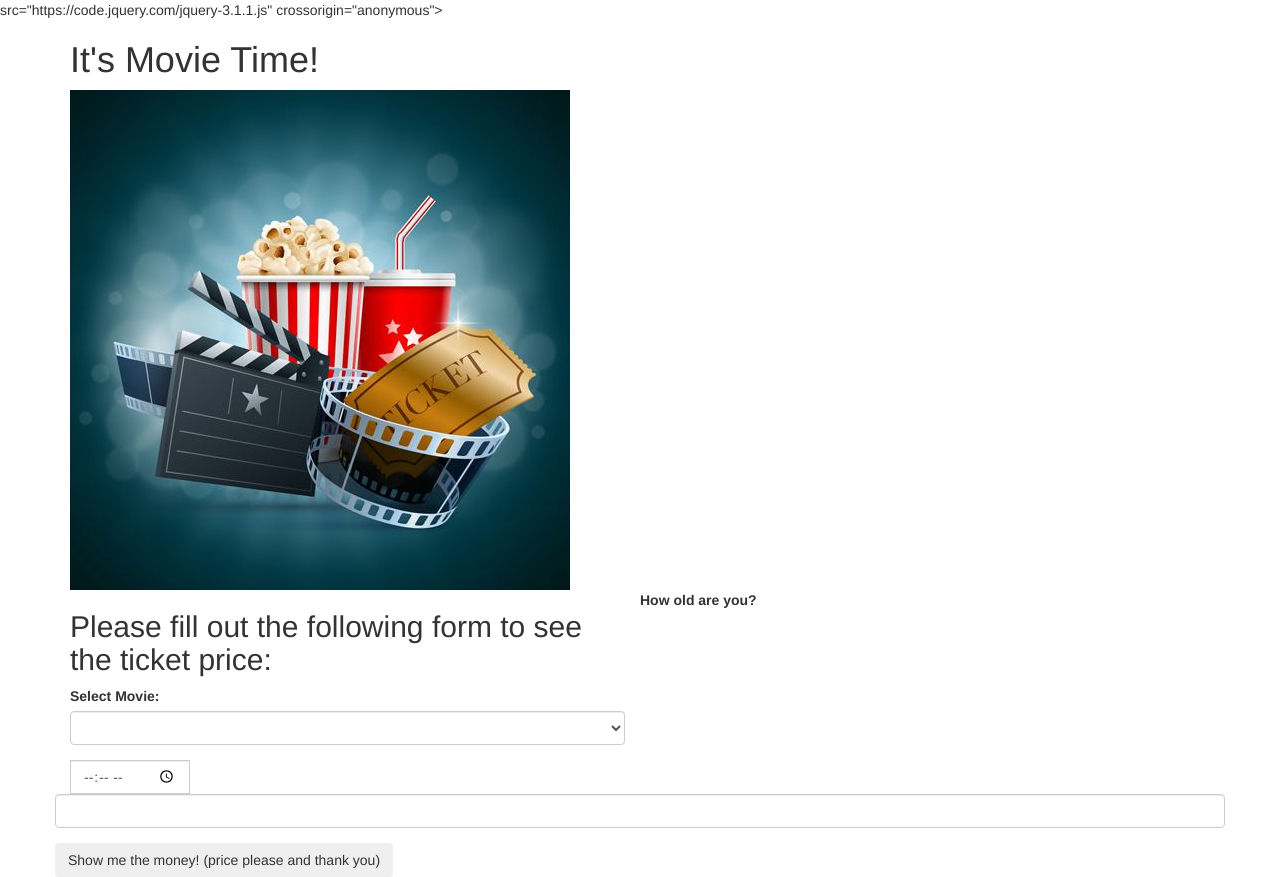
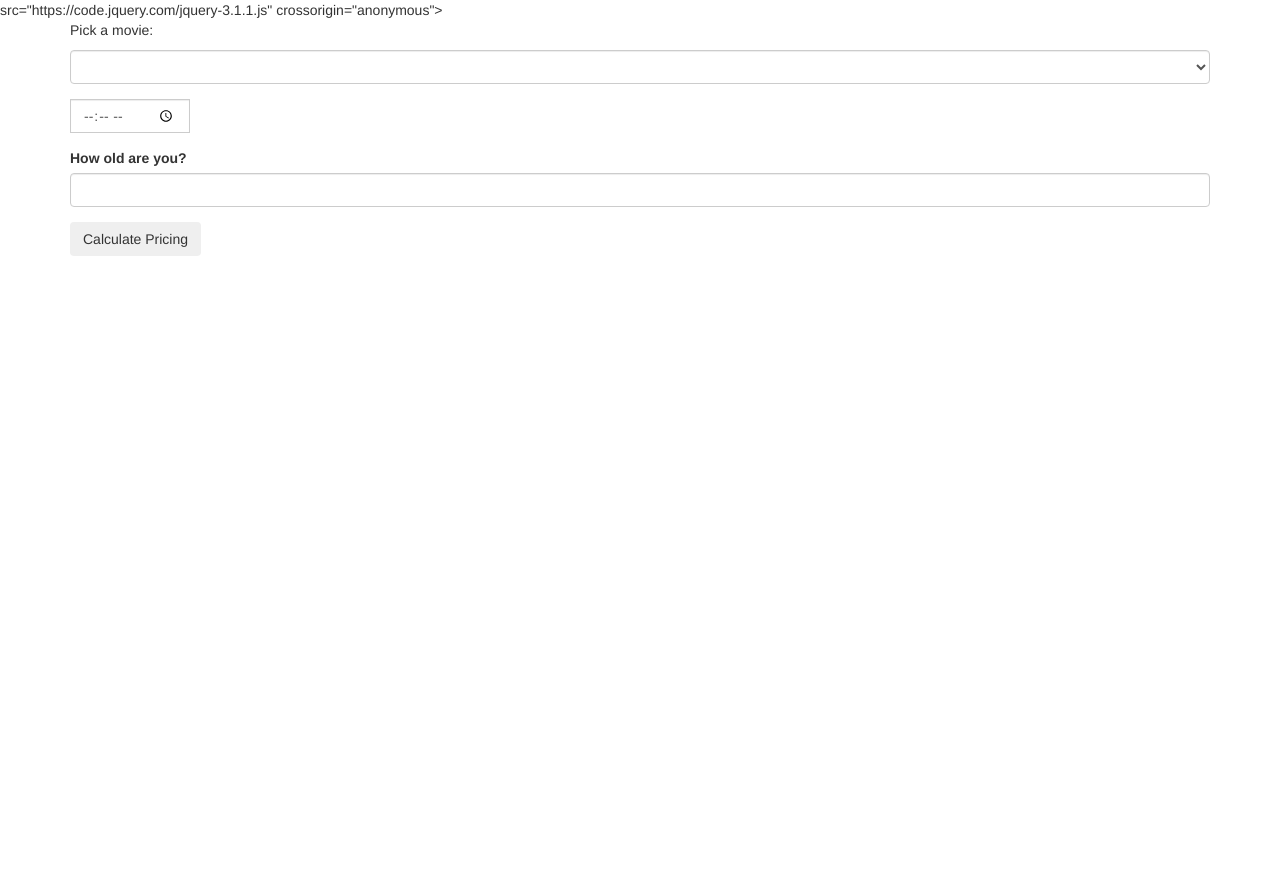
Before and after one commit to virlie/0702, a plain HTML site: page index.html in a window 1280 px wide. After the commit the page ends 800 px from the top, so only its background shows below. Drawn offline with nearby package versions, Linux system fonts and the light colour scheme.

Commit message:
change movie titles and add a fourth option, add a time, age and control selectors including an alert for user to put an input

```diff
--- a/index.html
+++ b/index.html
@@ -13,21 +13,18 @@
   </head>
   <body>
     <div class="container">
-     <h1>It's Movie Time!</h1>
-     <img id="movieTime" src="image/movieTime1.jpg" alt="popcorn and ticket image">
-     <div class="row">
-       <div class="col-md-6">
-         <h2>Please fill out the following form to see the ticket price:</h2>
-         <form id="ticket-price">
+      <form id="movieInput">
         <div class="form-group">
-             <label for="movie-title">Select Movie:</label>
-             <select type="text" class="form-control" id="movie-title">
-               <option></option>
-               <option>Avengers Infinity War</option>
-               <option>Incredibles2</option>
-               <option>Harry Potter Marathon</option>
+          <p>Pick a movie:</p>
+          <select class="form-control" id="movieSelector" required>
+            <option value="0"></option>
+            <option value="1">Incredibles 2</option>
+            <option value="2">Avengers Infinity War</option>
+            <option value="3">Black Panter</option>
+            <option value="4">Harry Potter Marathon</option>
           </select>
         </div>
+        <div class="form-group">
           <div class='input-group date' id='datetimepicker3'>
             <input id="timeSelector" type='time' class="form-control" required/>
           </div>
@@ -36,9 +33,8 @@
           <label for="ageSelector">How old are you?</label>
           <input class="form-control" type="number" id="ageSelector" required>
         </div>
-       <button type="submit" class="btn">Show me the money! (price please and thank you)</button>
+        <button type="submit" class="btn">Calculate Pricing</button>
       </form>
-      </div>
     </div>
   </body>
 </html>
```
Lines whose indentation alone changed are shown as unchanged.
